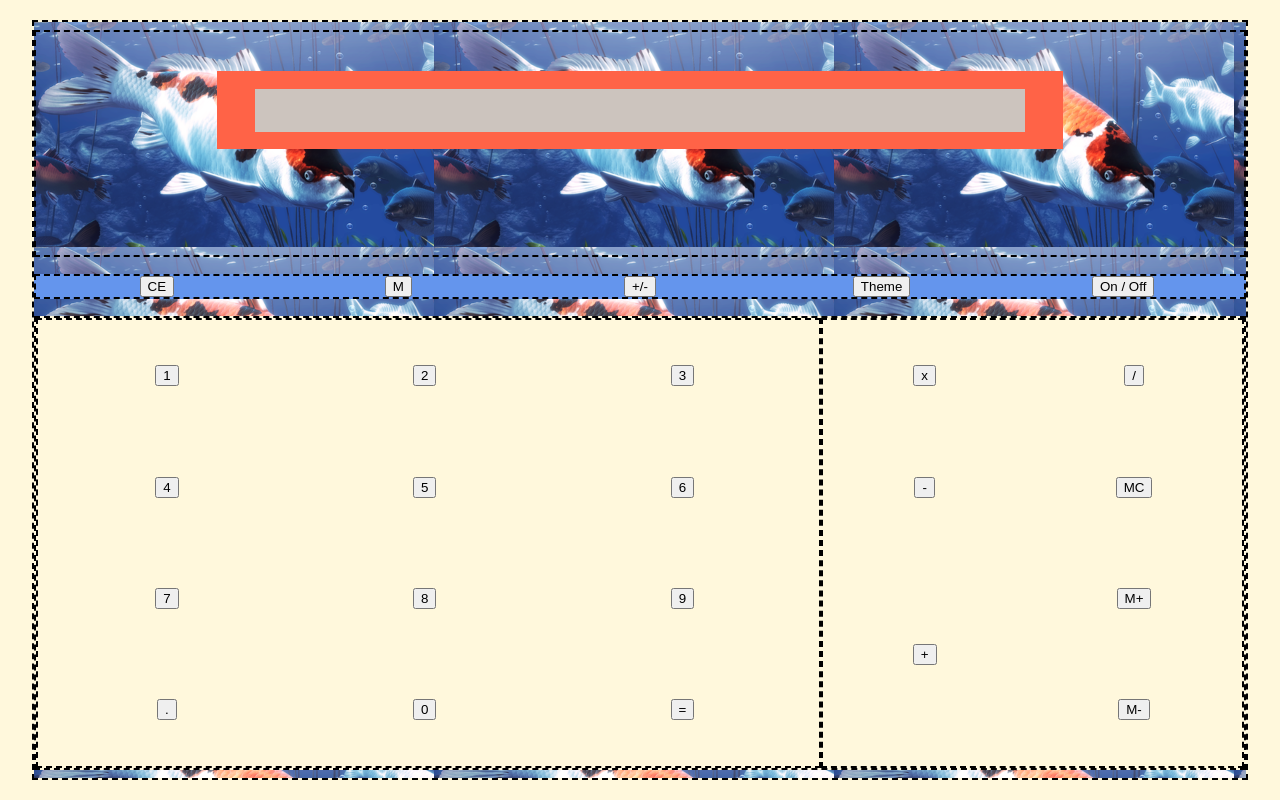
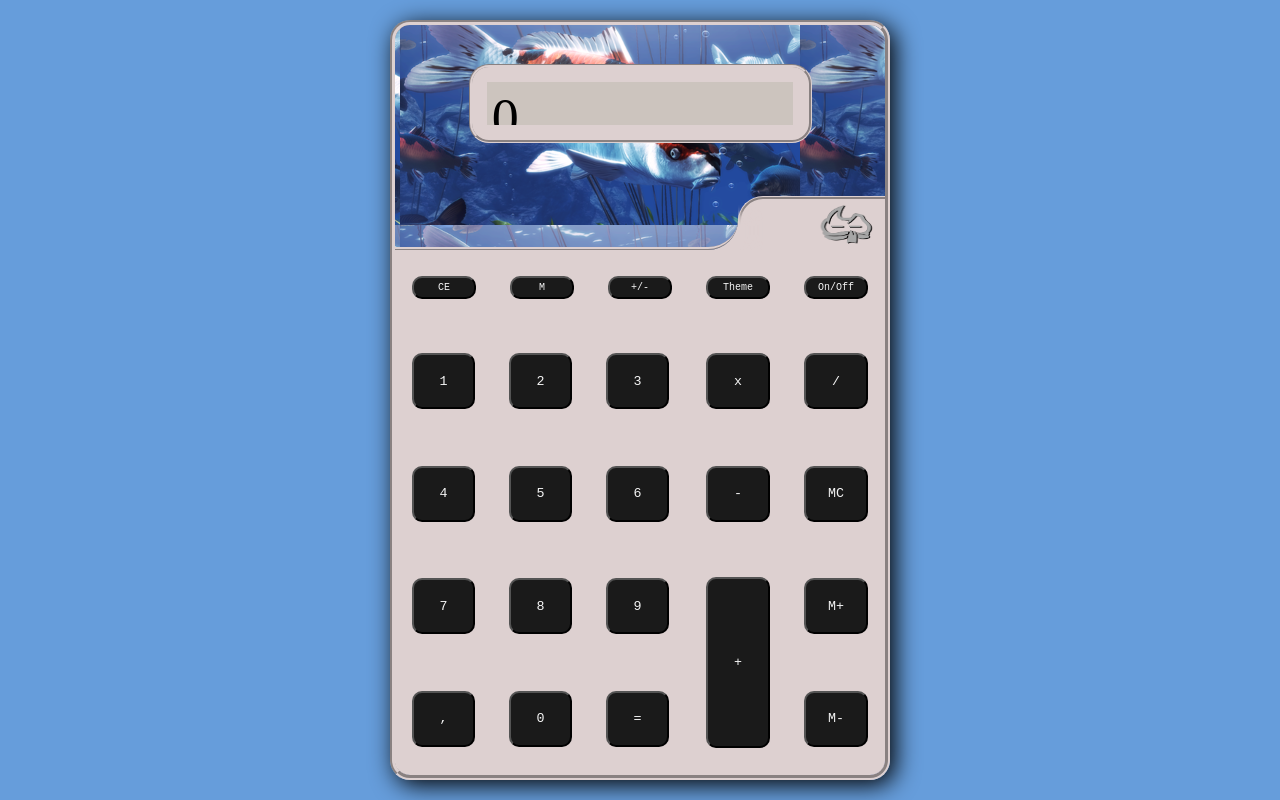
Before and after one commit to Bokhylle/calculator, a plain HTML site: page index.html in a window 1280 px wide. Both pictures are taken after a click on the button "CE". Drawn offline with Linux system fonts and the light colour scheme; a web font is replaced by a local one.

Commit message:
cleaned up design and added invert function

```diff
--- a/css.styles.css
+++ b/css.styles.css
@@ -4,10 +4,22 @@
 }
 :root {
     --backgroundImg: url(./img/fish.png);
+    --calcColor: rgb(221, 208, 208);
+    --buttoncolor: rgb(26, 26, 26);
 }
 @font-face {
     font-family: digital;
     src: url(./font/Digital-Display.ttf);
+}
+@keyframes onOff {
+    0%      {color: rgba(0, 0, 0, 1)}
+    100%    {color: rgba(0, 0, 0, 0)}
+
+}
+@keyframes offOn {
+    100%      {color: rgba(0, 0, 0, 1)}
+    0%    {color: rgba(0, 0, 0, 0)}
+
 }
 html {
     height: 100vh;
@@ -19,7 +31,7 @@ display: flex;
 height: 100%;
 justify-content: center;
 align-items: center;
-background-color: cornsilk;
+background-color: rgb(102, 157, 219);
 }
 .flex {
     display: flex;
@@ -35,9 +47,20 @@ background-color: cornsilk;
 .calc-container{
     width: 95%;
     height: 95%;
+    max-width: 500px;
+    max-height: 1000px;
     flex-direction: column;
     justify-content: space-around;
     align-items: center;
+    border-radius: 20px;
+    border-style: groove;
+    border-color: var(--calcColor);
+    border-width: 5px;
+    box-shadow: 5px 5px 25px black;
+    transition-duration: 0.5s;
+}
+.inverted {
+    transform: rotate(180deg);
 }
 .calc-top-container {
     flex-direction: column;
@@ -64,9 +87,12 @@ background-color: cornsilk;
     height: 50%;
     position: relative;
     padding: auto;
-    background-color: tomato;
+    background-color: var(--calcColor);
     justify-content: center;
     align-items: center;
+    border-radius: 20px;
+    border-style: groove;
+    border-color: var(--calcColor);
 
 }
 .numberDisp {
@@ -76,31 +102,68 @@ background-color: cornsilk;
     font-size: 54px;
     padding: 5px;
     position: relative;
+    color: rgba(0, 0, 0, 1)
+}
+.offToggle {
+    animation-name: onOff;
+    animation-delay: 0.5s;
+    animation-duration: 1s;
+    animation-fill-mode: forwards;
+}
+.onToggle {
+    animation-name: offOn;
+    animation-duration: 1.5s;
+    animation-fill-mode: forwards;
+    animation-timing-function: ease-in;
 }
 .charge-box {
-    justify-content: end;
+
     width: 100%;
     height: 30%;
-
+    align-items: flex-end;
 
 }
 .inverse-border {
-    border-radius: 0px 0px 25px 0px;
+border-radius: 0px 0px 30px 0px;;
     width: 70%;
+    height: 80%;
+    background-image: var(--backgroundImg);
+    border-color: var(--calcColor);
+    background-attachment: fixed;
+    z-index: 1;
+    border-bottom: ridge;
+    border-color: var(--calcColor);
+    box-shadow: 15px 20px 10px 1px var(--calcColor);
 }
 .charger {
     width: 30%;
+    height: 80%;
     border-radius: 25px 0px 0px 0px;
+    background-color: var(--calcColor);
+    border-top: ridge;
+    border-left: ridge;
+    border-color: var(--calcColor);
+    align-items: center;
+    justify-content: right;
+
 }
-
+.boxback {
+    background-color: var(--calcColor);
+    width: 66%;
+    height: 10%;
+    position: absolute;
+    z-index: 0;
+    display: none;
+}
 .bonus-button-container {
- background: cornflowerblue;
+ background: var(--calcColor);
  width: 100%;
+ height: 10%;
 }
 .button-container {
     height: 60%;
     width: 100%;
-    background-color: cornsilk;
+    background-color: var(--calcColor);
 }
 .button {
     width: 33%;
@@ -109,12 +172,12 @@ background-color: cornsilk;
     align-items: center;
 }
 .number-container {
-    width: 65%;
+    width: 60%;
     height: 100%;
     flex-wrap: wrap;
 }
 .operator-container {
-    width: 35%;
+    width: 40%;
     height: 100%;
     flex-wrap: wrap;
 
@@ -122,7 +185,7 @@ background-color: cornsilk;
 }
 .operator-container .button {
     height: 25%;
-    width: auto;
+    width: 50%;
 }
 .operator-container .button.plus {
     flex-basis: 50%;
@@ -130,5 +193,38 @@ background-color: cornsilk;
 .background-img {
     background-attachment: local;
     background-image: var(--backgroundImg);
+    background-attachment: fixed;
     background-size: auto;
 }
+.bonus-button-container .input-btn {
+    height: 30%;
+    width: 65%;
+    font-size: 10px;
+}
+.input-btn {
+    height: 50%;
+    width: 65%;
+}
+.input-btn.add {
+    height: 76%;
+}
+button {
+    font-family: monospace;
+    background-color: var(--buttoncolor);
+    border-radius: 10px;
+    color: whitesmoke
+}
+.gradient {
+    background: rgb(12,9,65);
+    background: linear-gradient(61deg, rgba(12,9,65,1) 0%, rgba(9,9,121,1) 35%, rgba(82,67,181,1) 100%);
+    background-size: cover;
+    background-attachment: fixed;
+}
+.logo {
+    height: 50px;
+    width: 50%;
+    transition-duration: 0.07s;
+}
+.clicked {
+    transform: scale(0.9);
+}
--- a/index.html
+++ b/index.html
@@ -8,17 +8,18 @@
     <title>Calculator</title>
 </head>
 <body>
-    <div class="calc-container background-img flex border">
-        <div class="calc-top-container flex border">
-            <div class="calc-display flex inverted-border">
+    <div class="calc-container background-img flex">
+        <div class="calc-top-container flex">
+            <div class="calc-display flex">
                 <div class="display flex"><p class="numberDisp">80085</p></div>
             </div>
             <div class="charge-box flex">
+                <div class="boxback"></div>
                 <div class="inverse-border "></div>
-                <div class="charger"></div>
+                <div class="charger flex"><img class="logo" src="./img/Chorn Logo1200 depth.png" alt="chorn logo"></div>
             </div>
         </div>
-        <div class="bonus-button-container flex border">
+        <div class="bonus-button-container flex">
             <div class="button flex">
                 <button class="input-btn ce">CE</button>
             </div>
@@ -26,17 +27,17 @@
                 <button class="input-btn memCall">M</button>
             </div>
             <div class="button flex">
-                <button class="input-btn ce">+/-</button>
+                <button class="input-btn invert">+/-</button>
             </div>
             <div class="button flex">
                 <button class="input-btn theme">Theme</button>
             </div>
             <div class="button flex">
-                <button class="input-btn onOff">On / Off</button>
+                <button class="input-btn onOff">On/Off</button>
             </div>
         </div>
-        <div class="button-container flex border">
-            <div class="number-container flex border">
+        <div class="button-container flex">
+            <div class="number-container flex">
                 <div class="button flex">
                     <button class="input-btn one">1</button>
                 </div>
@@ -65,7 +66,7 @@
                     <button class="input-btn nine">9</button>
                 </div>
                 <div class="button flex">
-                    <button class="input-btn comma">.</button>
+                    <button class="input-btn comma">,</button>
                 </div>
                 <div class="button flex">
                     <button class="input-btn zero">0</button>
@@ -74,7 +75,7 @@
                     <button class="input-btn equals">=</button>
                 </div>
             </div>
-            <div class="operator-container flex border">
+            <div class="operator-container flex">
                 <div class="button flex">
                     <button class="input-btn multiply">x</button>
                 </div>
--- a/script.js
+++ b/script.js
@@ -14,6 +14,8 @@ let subActive = 0;
 let divideActive = 0;
 let multiPressMem = 0;
 let decimalPlacesVar;
+let off;
+let logoClick = 0;
 
 //Calculator basic functions
 const add = function(a, b) {
@@ -31,6 +33,19 @@ const divide = function(a, b) {
 }
 
 //Calculator Operations
+const reset = function() {
+    calcDisplay.textContent = "0";
+    calcMem = 0;
+    displayValue = ''
+    displayNumValue = 0;
+    calcMemPrev = 0;
+    equalPressed = 0;
+    operatorEnable()
+    operatorActive = 0;
+    multiPressMem = 0;
+    decimalPlacesVar = 0
+    multiPress()
+}
 const operate = function(operator, a, b) {
     if(operator == 'add') {
         return add(a, b);
@@ -126,24 +141,14 @@ const memCallBtn = document.querySelector('.memCall');
 const onOffBtn = document.querySelector('.onOff');
 const themeBtn = document.querySelector('.theme');
 const invertBtn = document.querySelector('.invert');
+const logoBtn = document.querySelector('.logo');
 
     //divs
 const calcDisplay = document.querySelector('.numberDisp');
+const calcBody = document.querySelector('.calc-container')
 
 //Button onclick
-clearBtn.onclick = function() {
-    calcDisplay.textContent = "";
-    calcMem = 0;
-    displayValue = ''
-    displayNumValue = 0;
-    calcMemPrev = 0;
-    equalPressed = 0;
-    operatorEnable()
-    operatorActive = 0;
-    multiPressMem = 0;
-    decimalPlacesVar = 0
-    multiPress()
-    }
+clearBtn.onclick = reset;
 oneBtn.onclick = function() {
     //     if (calcDisplay.textContent.length >= 9 && operatorActive == 0) {
     //     return
@@ -378,8 +383,35 @@ memClearBtn.onclick = function() {
 }
 memCallBtn.onclick = function() {
     displayNumValue = memStorage;
-    calcDisplay.textContent = parseFloat(displayNumValue.toFixed(9 - Math.floor(displayNumValue).toString().length));
+    let displayVar = (Math.round(displayNumValue * chooseDecimalPos()) / chooseDecimalPos())
+    calcDisplay.textContent = displayVar
 }
-// invertBtn.onclick = function() {
+invertBtn.onclick = function() {
+    displayNumValue = displayNumValue * -1;
+    let displayVar = (Math.round(displayNumValue * chooseDecimalPos()) / chooseDecimalPos())
+    calcDisplay.textContent = displayVar
 
-// }
+}
+onOffBtn.onclick = function() {
+    if (off == 1) {
+        calcDisplay.classList.remove('offToggle')
+        calcDisplay.classList.add('onToggle');
+        off = 0
+        reset()
+        return;
+    }
+    calcDisplay.classList.add('offToggle')
+    calcDisplay.classList.remove('onToggle');
+    reset()
+    off = 1;
+}
+logoBtn.onclick = function() {
+    if(logoClick >= 10) {
+        calcBody.classList.toggle('inverted')
+        logoClick = 0;
+        return;
+    }
+    logoBtn.classList.add('clicked');
+    this.addEventListener('transitionend', unClick => this.classList.remove('clicked'));
+    logoClick++
+}
```
Also changed, not shown: img/Chorn Logo1200 depth.png (added).
